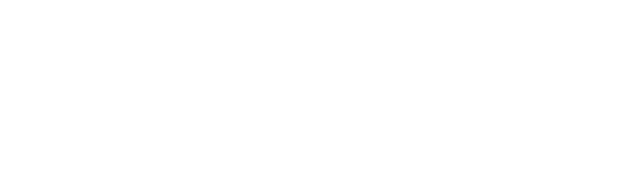
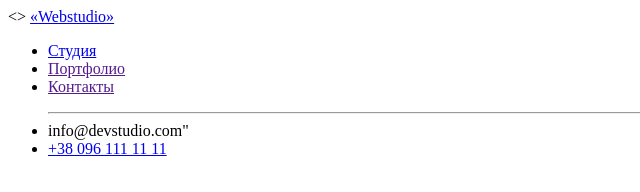
Before and after one commit to viktoriasulym/goit-markup-hw-01, a plain HTML site: page index.html in a window 1280 px wide. Shown: the whole page, without its empty margins (0-640 px from the left). Drawn offline with Linux system fonts and the light colour scheme.

Commit message:
Update index.html

```diff
--- a/index.html
+++ b/index.html
@@ -1,10 +1,34 @@
 <!DOCTYPE html>
-<html lang="en">
+<html lang="ru">
   <head>
     <meta charset="UTF-8" />
     <meta http-equiv="X-UA-Compatible" content="IE=edge" />
     <meta name="viewport" content="width=device-width, initial-scale=1.0" />
-    <title>Document</title>
+    <title>test</title>
   </head>
-  <body></body>
+  <body>
+  <!-- header section -->
+    <header class="header">
+        <>
+            <a href="./index.html">
+              <q lang="en">Webstudio</q>
+            </a>
+            <ul>
+                <li><a href="./index.html">Студия</a></li>
+                <li><a href="">Портфолио</a></li>
+                <li><a href="">Контакты</a></li>
+            </ul>
+        </nav>
+        <ul>
+            <li><hr href="mailto:info@devstudio.com">info@devstudio.com"</a></li>
+            <li><a href="tel:+380961111111">+38 096 111 11 11</a></li>
+        </ul>
+
+
+    </header>
+    <!-- main section -->
+    <main></main>
+    <!-- footer section -->
+    <footer class="footer"></footer>
+  </body>
 </html>
```
